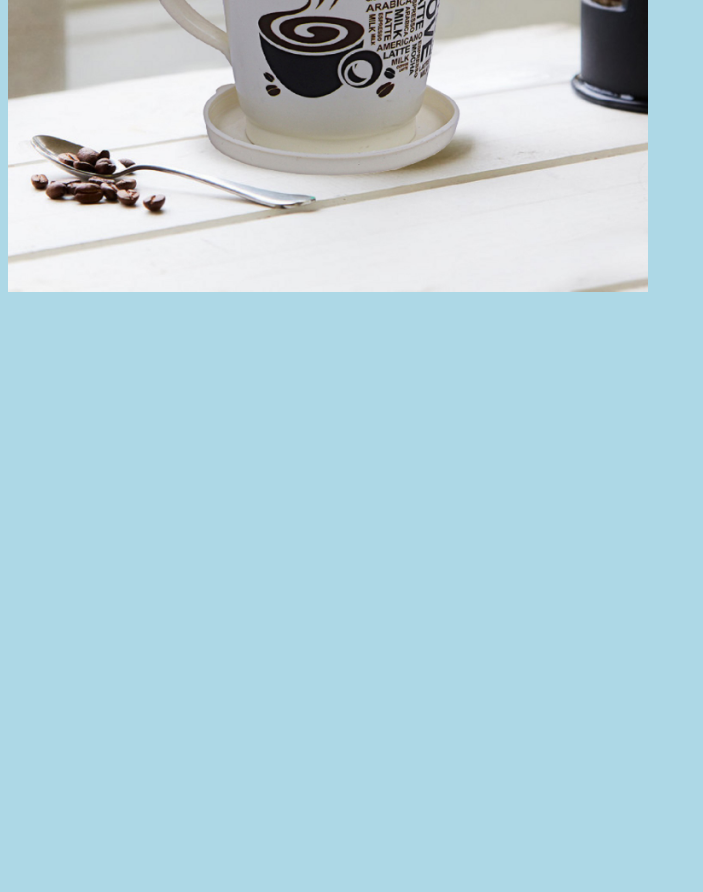
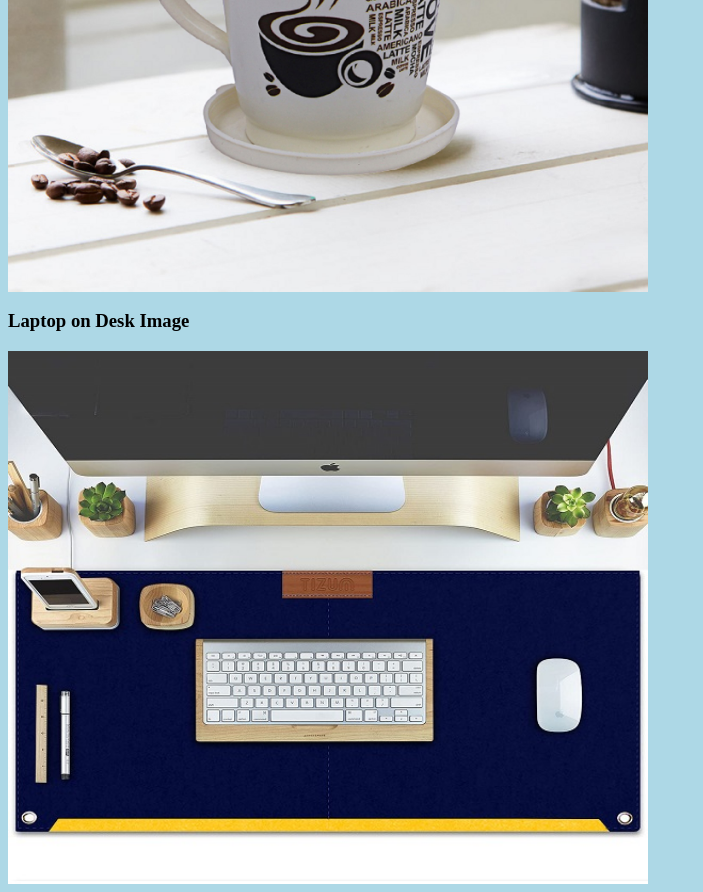
Before and after one commit to anoopkfelix/gitclass, a plain HTML site: page index.html in a window 1280 px wide. Shown: the part 965-1857 px from the top of the page, without its empty margins (0-703 px from the left). Before the commit the page ends 1265 px from the top, so only its background shows below. Drawn offline with Linux system fonts and the light colour scheme.

Commit message:
Update index.html
Laptop On desk Image added

```diff
--- a/index.html
+++ b/index.html
@@ -11,6 +11,8 @@
     <p>This is test sentence 1</p>
     <p>This 2nd line changed to show how merging works.</p>
     <div><img src="coffee.jpg" alt="Coffee cup" style="width:100%;max-width:640px"></div>
+    <h3>Laptop on Desk Image</h3>
+    <div><img src="desk.jpg" alt="Laptop on Desk image" style="width:100%;max-width:640px"></div>
 
 
 
```
